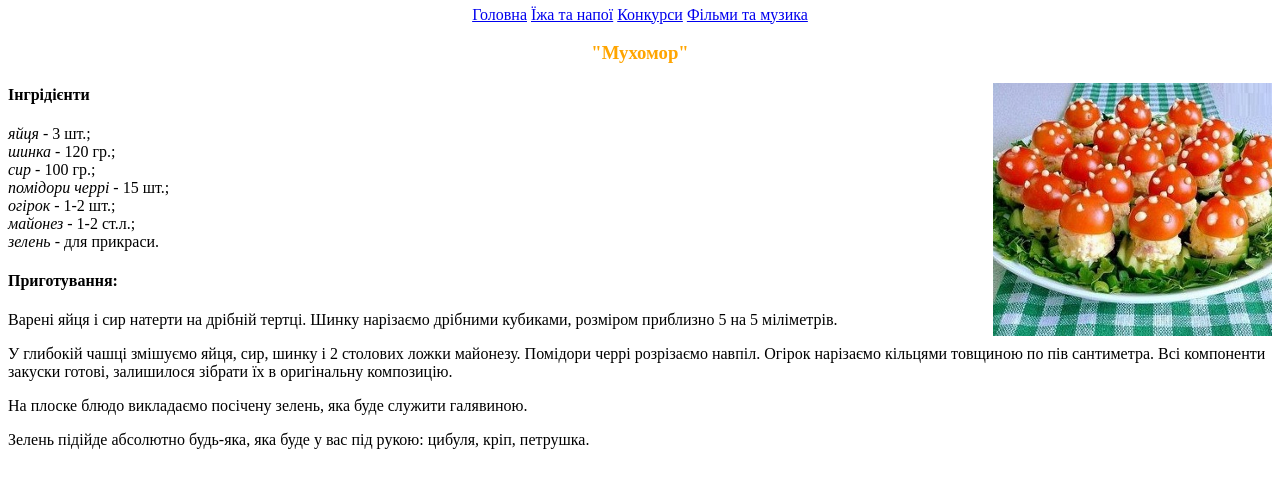
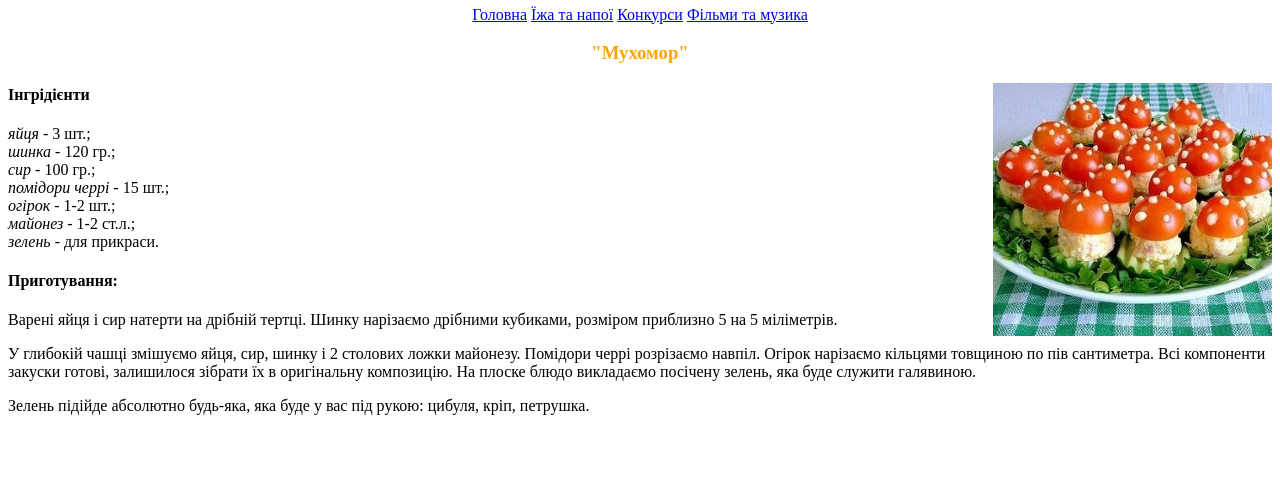
Before and after one commit to Julliya/lesson2-homework, a plain HTML site: page food.html in a window 1280 px wide. Shown: the part 95-582 px from the top of the page. Drawn offline with Linux system fonts and the light colour scheme.

Commit message:
delete p

```diff
--- a/food.html
+++ b/food.html
@@ -30,8 +30,8 @@
 
         <p>Варені яйця і сир натерти на дрібній тертці. Шинку нарізаємо дрібними кубиками, розміром приблизно 5 на 5 міліметрів.</p>
         <p>У глибокій чашці змішуємо яйця, сир, шинку і 2 столових ложки майонезу. Помідори черрі розрізаємо навпіл.
-        Огірок нарізаємо кільцями товщиною по пів сантиметра. Всі компоненти закуски готові, залишилося зібрати їх в оригінальну композицію.</p>
-        </p>На плоске блюдо викладаємо посічену зелень, яка буде служити галявиною.
+        Огірок нарізаємо кільцями товщиною по пів сантиметра. Всі компоненти закуски готові, залишилося зібрати їх в оригінальну композицію.
+        На плоске блюдо викладаємо посічену зелень, яка буде служити галявиною.</p>
         <p style="text-align:justify">Зелень підійде абсолютно будь-яка, яка буде у вас під рукою: цибуля, кріп, петрушка.</p>
 
 
```
